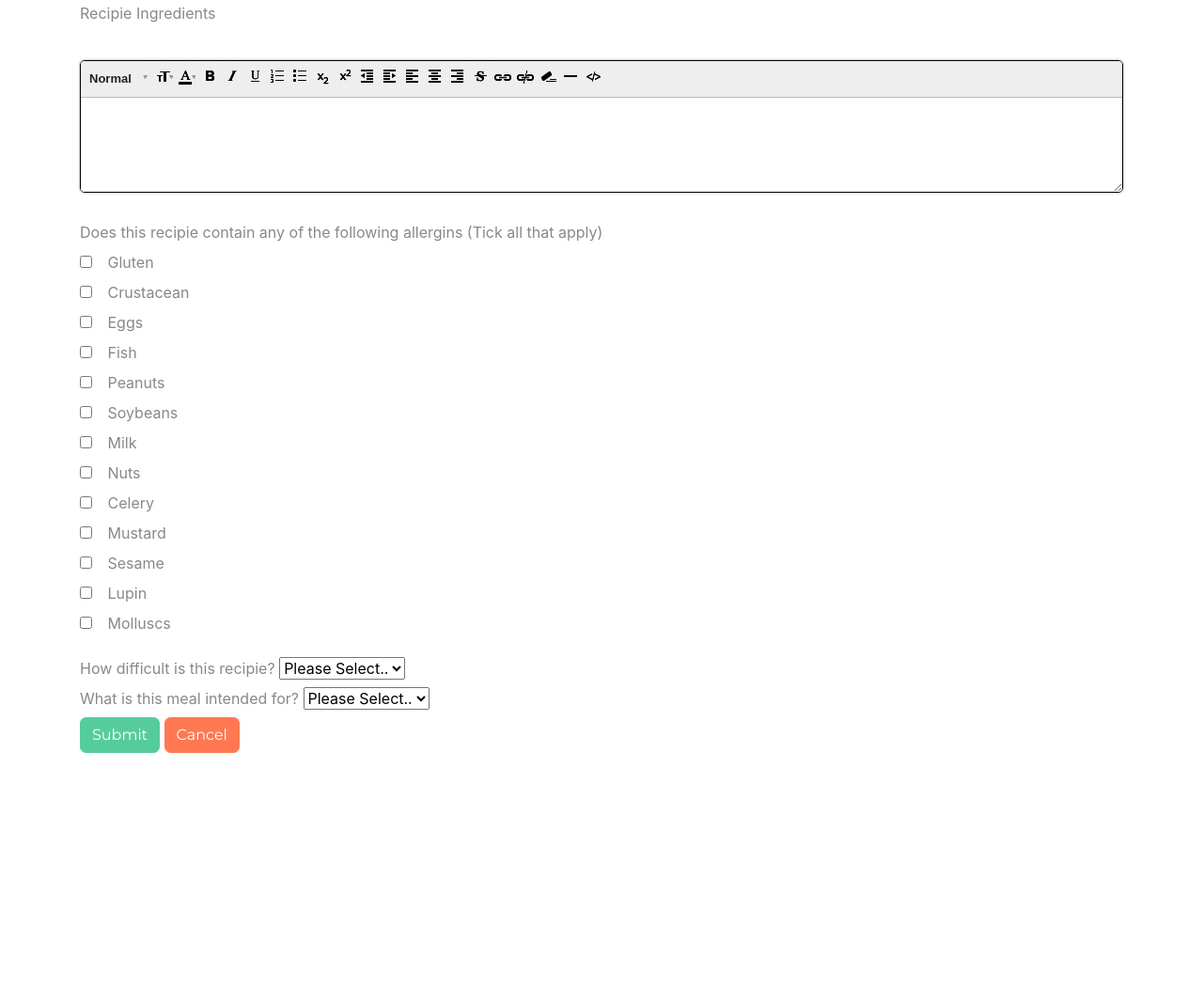
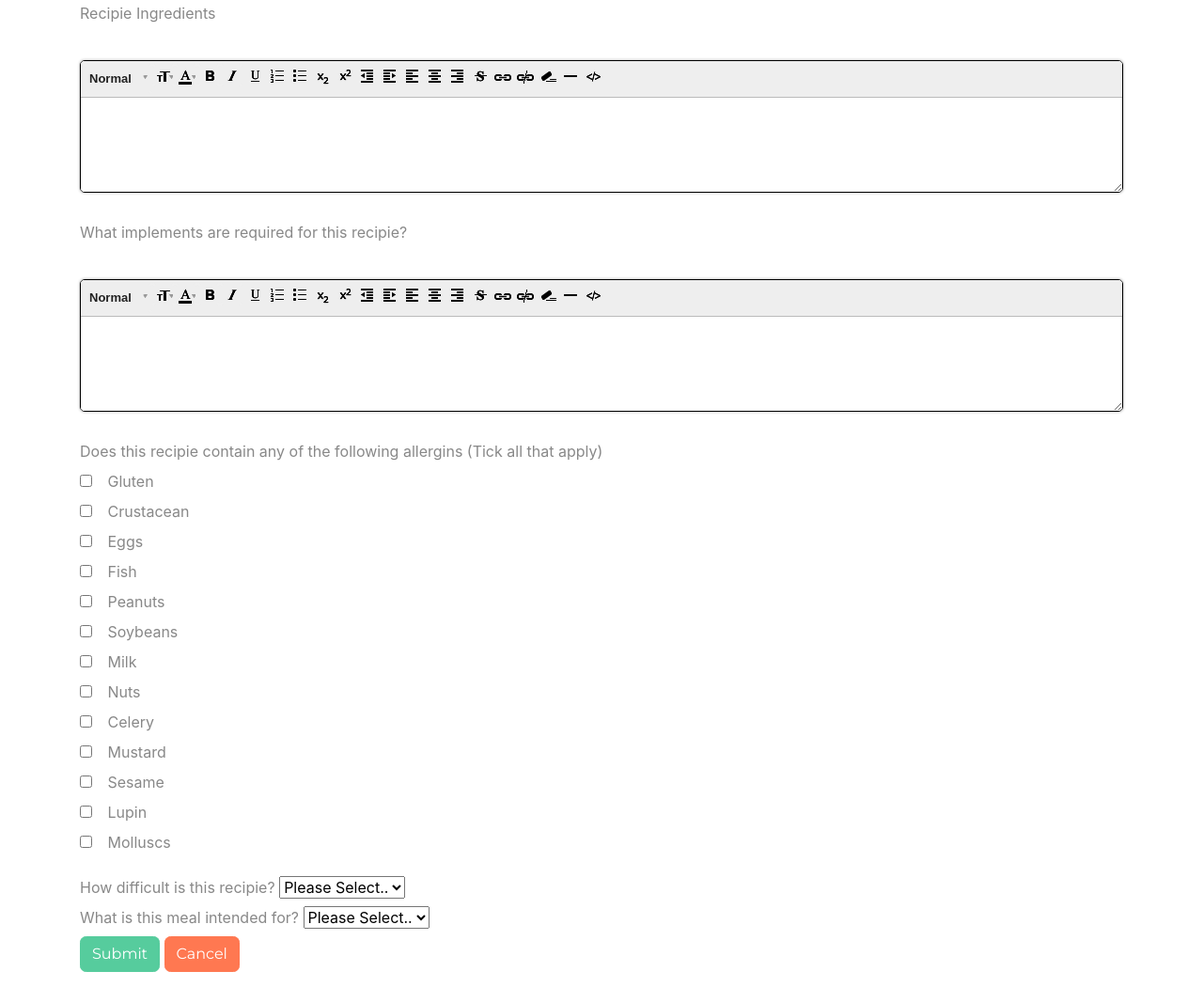
Before and after one commit to Lowe54/milestone3_project, a Flask app: page /form in a window 1280 px wide. Shown: the part 662-1712 px from the top of the page at 94% size. Before the commit the page ends 1463 px from the top, so only its background shows below. Run offline with Flask 2, Linux system fonts and the light colour scheme; some libraries are stand-ins or nearby versions.

Commit message:
Recipie Implements field added

```diff
--- a/app.py
+++ b/app.py
@@ -74,6 +74,7 @@ def submit():
     dislikes = int(request.form.get('dislikes', 0))
     difficulty = request.form.get('recipie_difficulty')
     mealtype = request.form.get('recipie_mealtype')
+    toolsrequired = request.form.get('recipie_implements')
 
     # custom print to file for the tests
     def printtest(label,field,expectedtype):
@@ -119,8 +120,12 @@ def submit():
 
     is_expected_type('recipie_mealtype', mealtype, str)
     printtest('recipie_mealtype',mealtype, str)
+
+    is_expected_type('recipie_implements', toolsrequired, str)
+    printtest('recipie_implements',toolsrequired, str)
+
     file.close()
-    data = {"recipie_title": title, "recipie_description": description, "recipie_instructions":instructions, "recipie_ingredients": ingredients,"recipie_allergins": allergins, "createdDate":createdDate, "updatedDate": updatedDate, "recipie_difficulty": difficulty, "likes": likes, "dislikes": dislikes, "recipie_mealtype": mealtype}
+    data = {"recipie_title": title, "recipie_description": description, "recipie_instructions":instructions, "recipie_ingredients": ingredients,"recipie_allergins": allergins, "createdDate":createdDate, "updatedDate": updatedDate, "recipie_difficulty": difficulty, "likes": likes, "dislikes": dislikes, "recipie_mealtype": mealtype, "recipie_implements": toolsrequired}
     recipies = mongo.db.recipies
     if not recipie_id:
         recipies.insert_one(data)
--- a/templates/form.html
+++ b/templates/form.html
@@ -31,6 +31,10 @@
                 <div class="form-group">
                         <label class="label" for="recipie_ingredients">Recipie Ingredients</label>
                         <textarea class="form-control" name="recipie_ingredients" id="recipie_ingredients" placeholder="Recipie Ingredients">{{recipie['recipie_ingredients']}}</textarea>
+                </div>
+                <div class="form-group">
+                    <label class="label" for="recipie_implements">What implements are required for this recipie?</label>
+                    <textarea class="form-control" name="recipie_implements" id="recipie_implements" placeholder="Recipie Implements">{{recipie['recipie_implements']}}</textarea>
                 </div>
                 <div class="form-group">
                     <label>Does this recipie contain any of the following allergins (Tick all that apply)</label>
```
